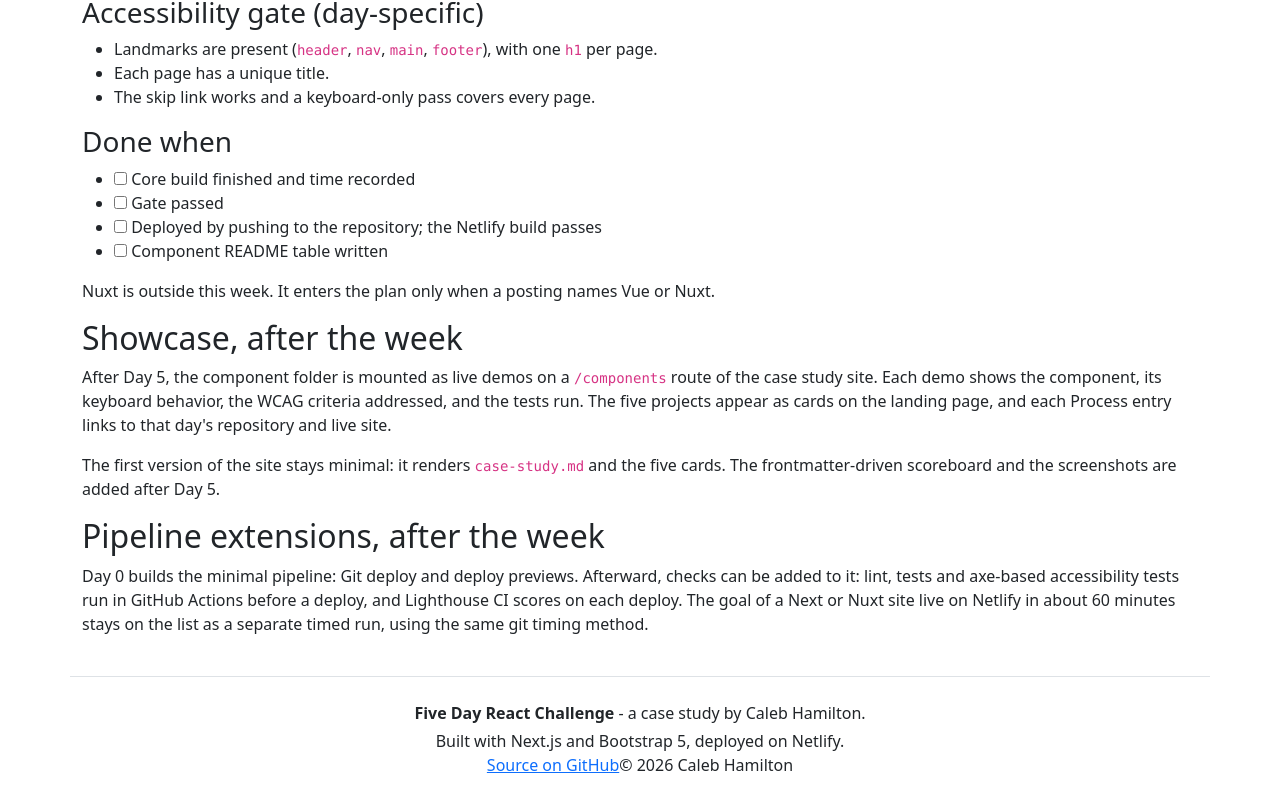
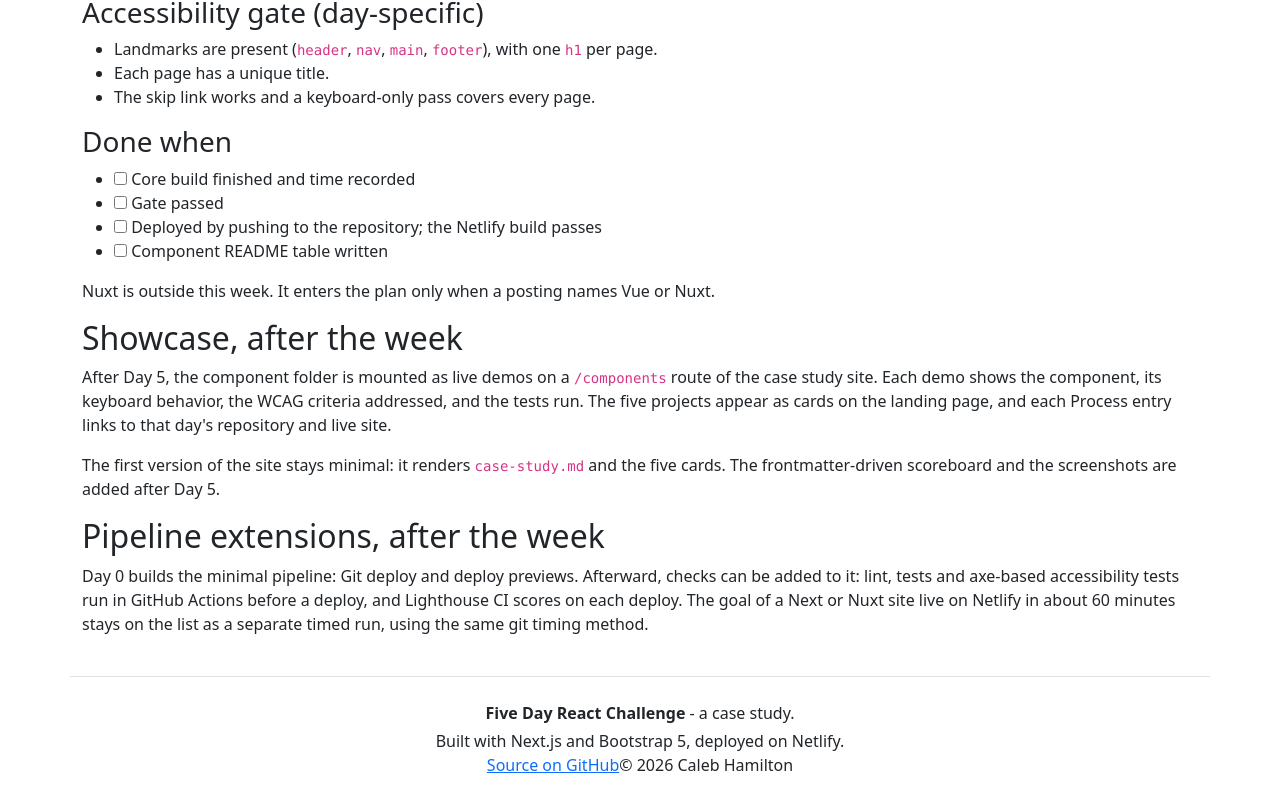
Before and after one commit to caleb542/five-day-react-challenge, a Next.js app: page / in a window 1280 px wide. Shown: the part 5832-6633 px from the top of the page. Built offline with nearby package versions, Linux system fonts and the light colour scheme.

Commit message:
test: preview branch

```diff
--- a/app/page.js
+++ b/app/page.js
@@ -35,7 +35,7 @@ export default async function Home() {
      <ReactMarkdown remarkPlugins={[remarkGfm]} components={components}>{markdown}</ReactMarkdown>
      </main>
      <footer className="container py-4 border-top text-center">
-       <p className="mb-1"><strong>Five Day React Challenge</strong> -  a case study by Caleb Hamilton.</p>
+       <p className="mb-1"><strong>Five Day React Challenge</strong> -  a case study.</p>
         <p className="mb-0">Built with Next.js and Bootstrap 5, deployed on Netlify.</p>
         <a href="https://github.com/caleb542/five-day-react-challenge">Source on GitHub</a>
         © {new Date().getFullYear()} Caleb Hamilton
```
